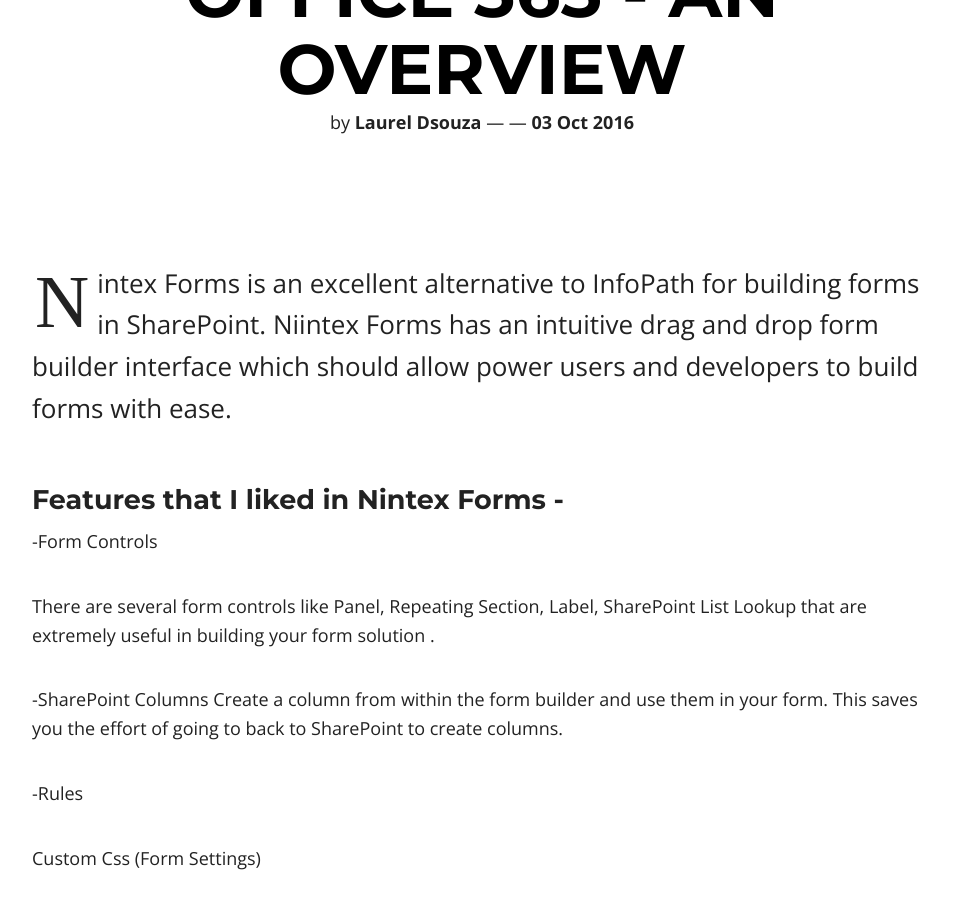
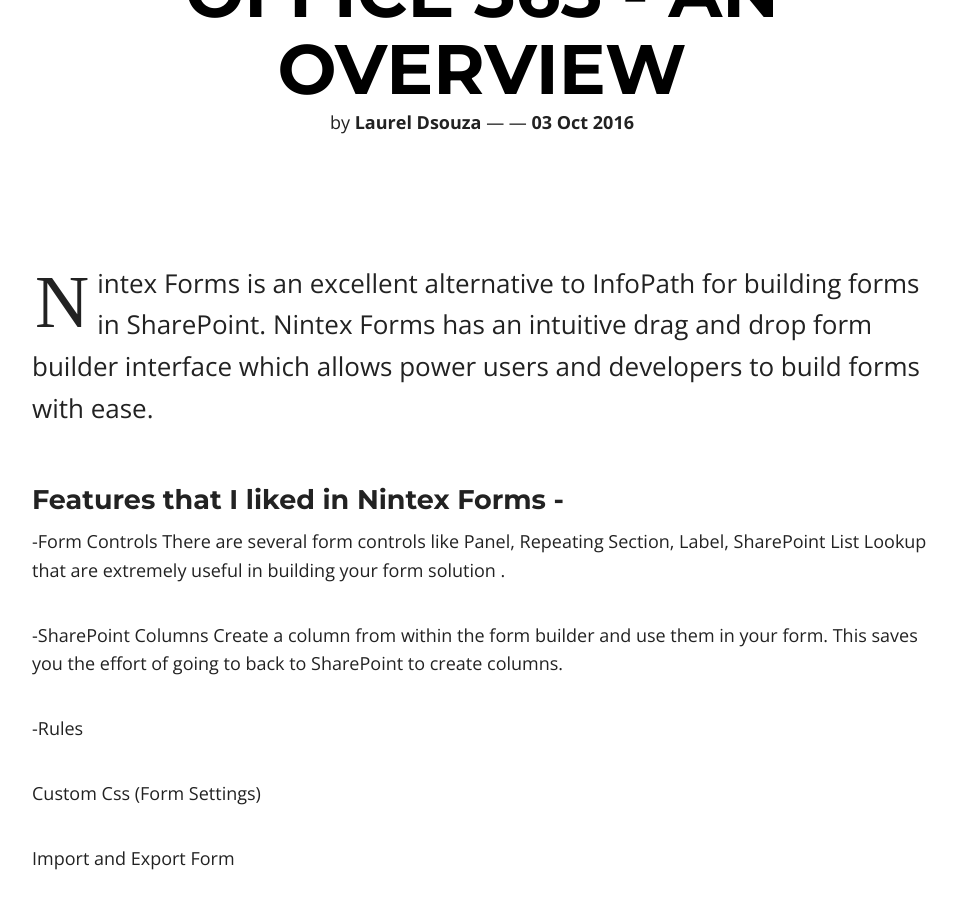
Before and after one commit to ldsouza/ldsouza.github.io, a Jekyll site: the page built from _posts/2016-10-03-nintex-forms-for-office-365-an-overview.md, in a window 1280 px wide and 900 px high, scrolled down 343 px. Shown: the whole window, without its empty margins (158-1115 px from the left). Built offline with Jekyll 4.4.1, drawn with Linux system fonts in a browser that asks for light colours; nearby versions of some CDN libraries.

Commit message:
Updated 2016-10-03-nintex-forms-for-office-365-an-overview.md

```diff
--- a/_posts/2016-10-03-nintex-forms-for-office-365-an-overview.md
+++ b/_posts/2016-10-03-nintex-forms-for-office-365-an-overview.md
@@ -6,12 +6,11 @@
 comments: false
 title: Nintex Forms for Office 365 - An Overview
 ---
-Nintex Forms is an excellent alternative to InfoPath for building forms in SharePoint. Niintex Forms has an intuitive drag and drop form builder interface which should allow power users and developers to build forms with ease.
+Nintex Forms is an excellent alternative to InfoPath for building forms in SharePoint. Nintex Forms has an intuitive drag and drop form builder interface which allows power users and developers to build forms with ease.
 
 ### Features that I liked in Nintex Forms -
 
 -Form Controls
-
 There are several form controls like Panel, Repeating Section, Label, SharePoint List Lookup that are extremely useful in building your form solution .
 
 -SharePoint Columns
```
